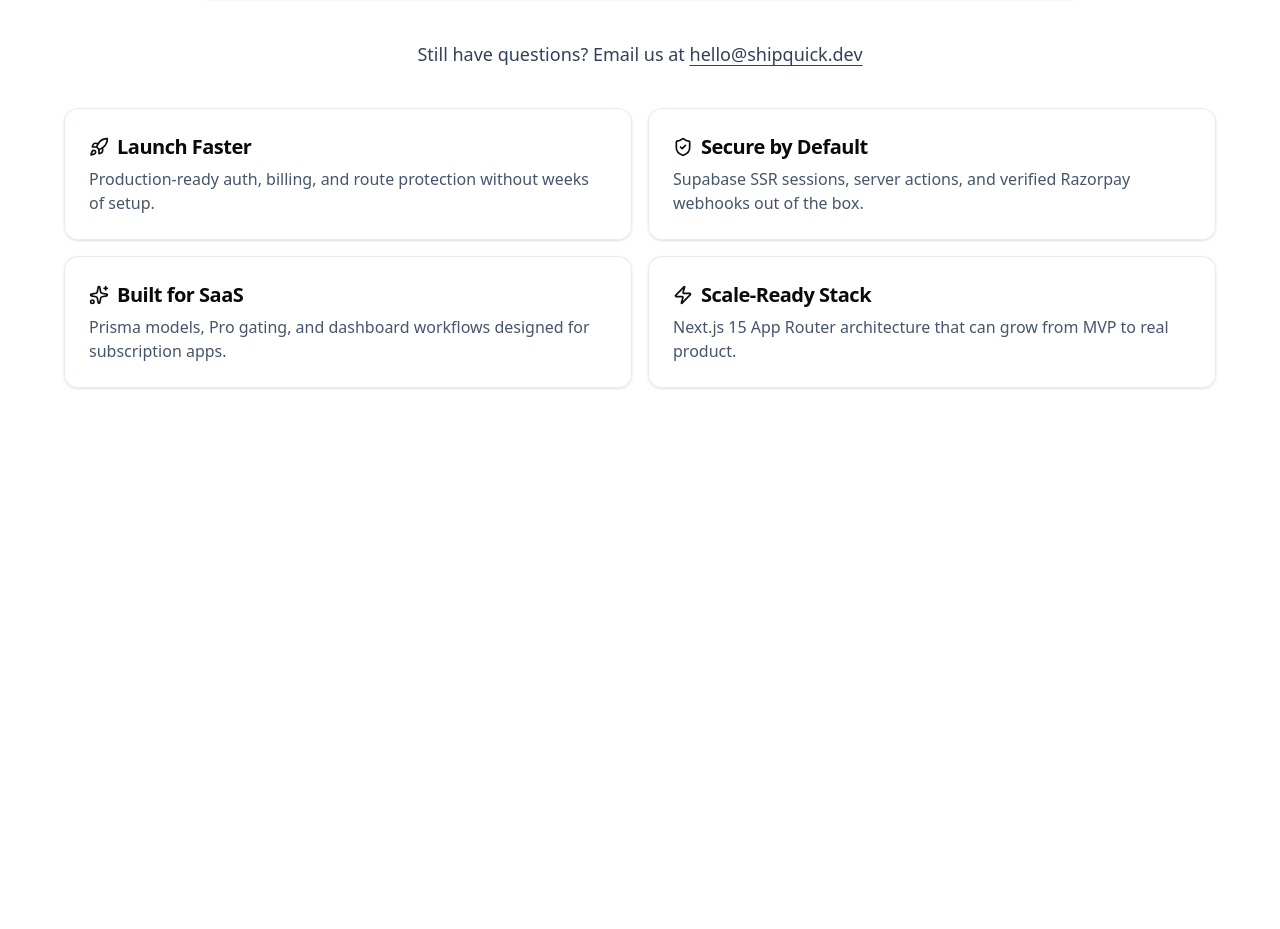
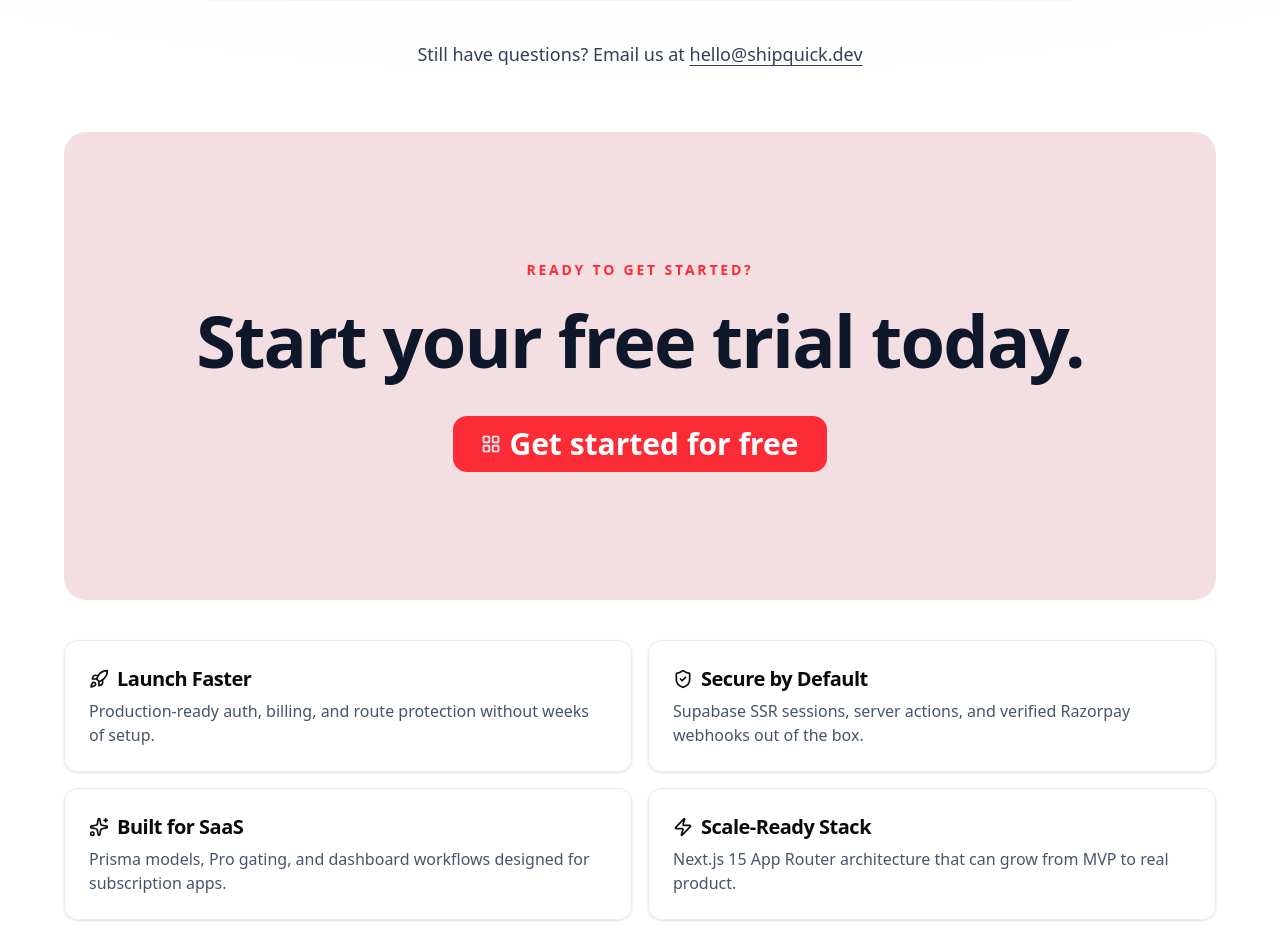
Before and after one commit to Gautham28/shipquick, a Next.js app: page / in a window 1280 px wide. Shown: the part 3185-4114 px from the top of the page. Before the commit the page ends 3605 px from the top, so only its background shows below. Built offline with nearby package versions, Linux system fonts and the light colour scheme; no server answers.

Commit message:
cta section added

```diff
--- a/src/app/page.tsx
+++ b/src/app/page.tsx
@@ -1,5 +1,6 @@
 import { Rocket, ShieldCheck, Sparkles, Zap } from "lucide-react"
 
+import { CtaSection } from "@/components/sections/cta-section"
 import { FaqSection } from "@/components/sections/faq-section"
 import { HeroSection } from "@/components/sections/hero-section"
 import { HowItWorksSection } from "@/components/sections/how-it-works-section"
@@ -63,6 +64,7 @@ function FullLandingPage() {
         <HowItWorksSection />
         <PricingSection />
         <FaqSection />
+        <CtaSection />
 
         <section className="mt-10 grid gap-4 sm:grid-cols-2">
           {features.map(({ icon: Icon, title, description }) => (
--- /dev/null
+++ b/src/components/sections/cta-section.tsx
@@ -0,0 +1,23 @@
+import Link from "next/link"
+import { LayoutGrid } from "lucide-react"
+
+export function CtaSection() {
+  return (
+    <section className="mt-16 overflow-hidden rounded-3xl bg-[#f3dfe2] px-6 py-24 sm:px-10 sm:py-32">
+      <div className="mx-auto flex max-w-4xl flex-col items-center text-center">
+        <p className="text-sm font-semibold uppercase tracking-[0.2em] text-red-500">Ready to get started?</p>
+        <h2 className="mt-6 text-balance text-4xl font-semibold tracking-tight text-slate-900 sm:text-7xl">
+          Start your free trial today.
+        </h2>
+
+        <Link
+          href="/signup"
+          className="mt-10 inline-flex h-14 items-center gap-2 rounded-xl bg-red-500 px-7 text-3xl font-semibold text-white transition hover:bg-red-600"
+        >
+          <LayoutGrid className="size-5" />
+          Get started for free
+        </Link>
+      </div>
+    </section>
+  )
+}
```
